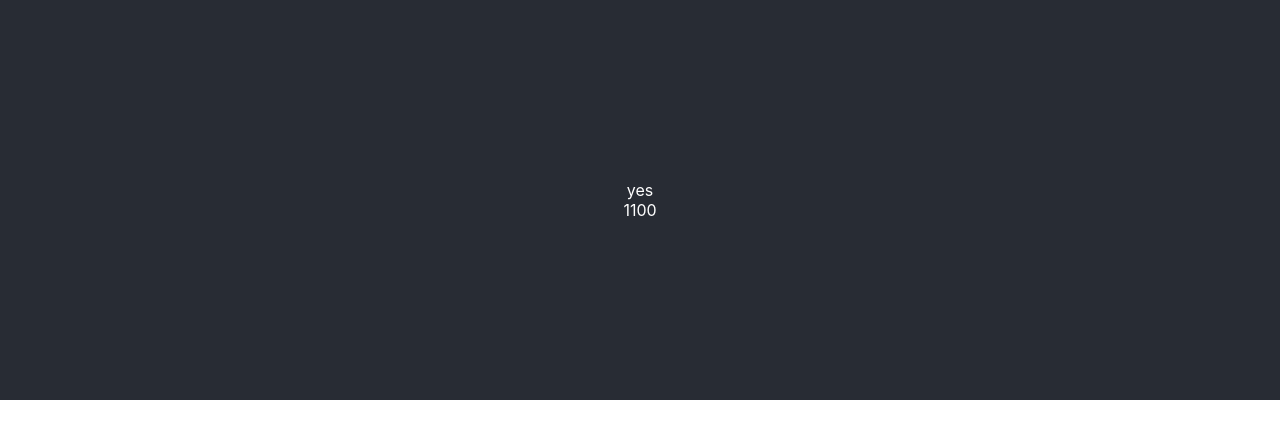
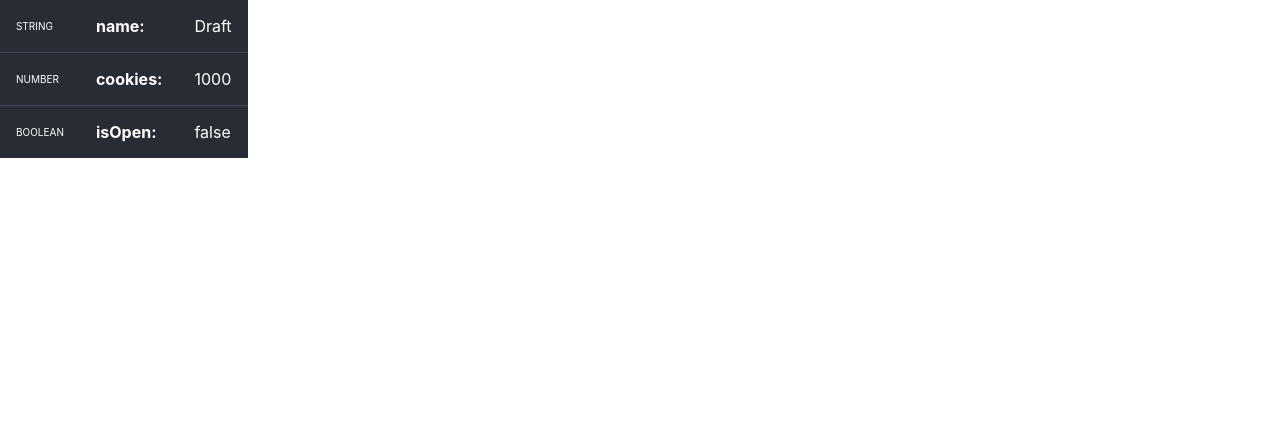
Before and after one commit to digital-taco/react-draft-sandbox, a React (Create React App) app: page / in a window 1280 px wide. Shown: the top 438 px of the page. Built offline with nearby package versions, Linux system fonts and the light colour scheme; the HTML template or start-up script is replaced by a standard one.

Commit message:
Add boolean

```diff
--- a/src/App.css
+++ b/src/App.css
@@ -1,21 +1,24 @@
 .App {
-  text-align: center;
+  width: fit-content;
+  background-color: #3d4555;
+  color: white;
+  display: grid;
+  grid-template-columns: min-content min-content 1fr;
+  grid-row-gap: 1px;
 }
 
-.App-logo {
-  height: 40vmin;
+.App > div {
+  background-color: #282c34;
+  padding: 16px;
 }
 
-.App-header {
-  background-color: #282c34;
-  min-height: 50vh;
+.App > div[data-prop-type] {
+  font-size: 10px;
+  text-transform: uppercase;
   display: flex;
-  flex-direction: column;
   align-items: center;
-  justify-content: center;
-  color: white;
 }
 
-.App-link {
-  color: #09d3ac;
+.App > div[data-prop-name] {
+  font-weight: bold;
 }
--- a/src/App.js
+++ b/src/App.js
@@ -3,20 +3,27 @@ import './App.css';
 import './index.css'
 import PropTypes from 'prop-types'
 
-function App({ name, bacon = 'yes', cookies = 1000, noPropTypeHere = 'potato'}) {
+function PropValue({ propName, propValue, propType }) {
+  return (
+    <>
+      <div data-prop-type>{propType}</div>{' '}
+      <div data-prop-name>{propName}:</div>{' '}
+      <div data-prop-value>{propValue}</div>
+    </>
+  )
+}
+
+function App({
+  name = 'Draft',
+  cookies = 1000,
+  noPropTypeHere = 'potato',
+  isOpen,
+}) {
   return (
     <div className="App">
-      <header className="App-header">
-        <div>
-          {name}
-        </div>
-        <div>
-          {bacon}
-        </div>
-        <div>
-          {cookies + 100}
-        </div>
-      </header>
+      <PropValue propType="string" propName="name" propValue={name} />
+      <PropValue propType="number" propName="cookies" propValue={cookies} />
+      <PropValue propType="boolean" propName="isOpen" propValue={isOpen ? 'true' : 'false'} />
     </div>
   );
 }
@@ -27,4 +34,9 @@ App.propTypes = {
   name: PropTypes.string,
   bacon: PropTypes.string,
   cookies: PropTypes.number,
+  isOpen: PropTypes.bool,
+  // cookies: PropTypes.object,
+  // cookies: PropTypes.func,
+  // cookies: PropTypes.array,
+  // cookies: PropTypes.arrayOf,
 }
```
Also changed, not shown: 1 other file (tests, documents, lock files or other folders).
